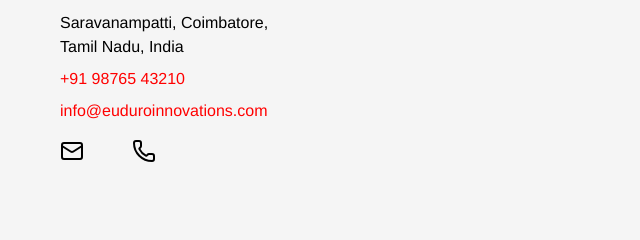
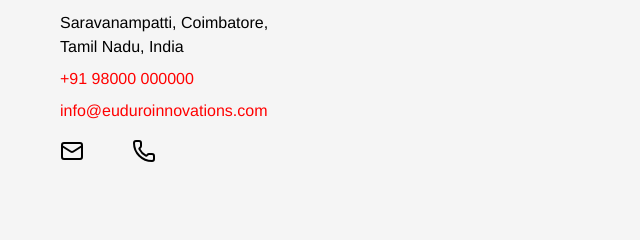
Before and after one commit to euduro/euduro, a plain HTML site: page index.html in a window 1280 px wide. Shown: the part 2185-2425 px from the top of the page, 0-640 px from the left. Drawn offline with nearby package versions, Linux system fonts and the light colour scheme; some icons are missing.

Commit message:
updated tel

```diff
--- a/index.html
+++ b/index.html
@@ -151,7 +151,7 @@
                     <h3 class="text-xl font-bold mb-4">Our Location</h3>
                     <p class="mb-2">Saravanampatti, Coimbatore,<br>Tamil Nadu, India</p>
                     <p class="mb-2">
-                        <a href="tel:+91980000000000" class="text-accent hover:underline">+91 98765 43210</a>
+                        <a href="tel:+91980000000000" class="text-accent hover:underline">+91 98000 000000</a>
                     </p>
                     <p class="mb-4">
                         <a href="mailto:info@euduroinnovations.com" class="text-accent hover:underline">info@euduroinnovations.com</a>
```
